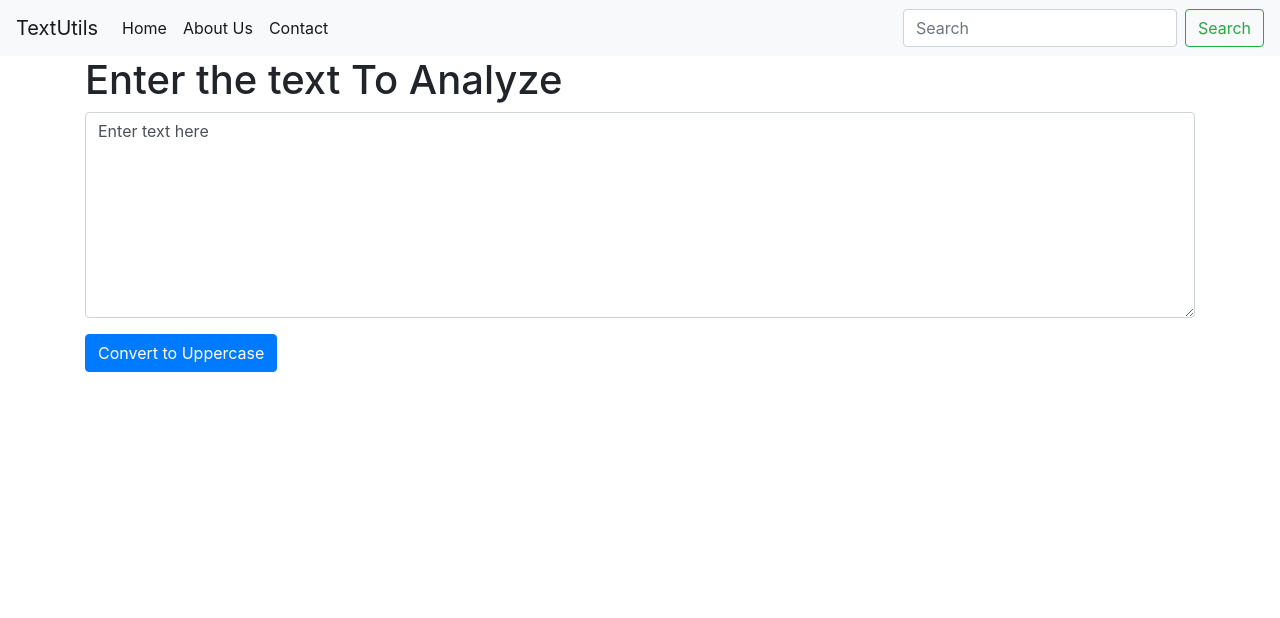
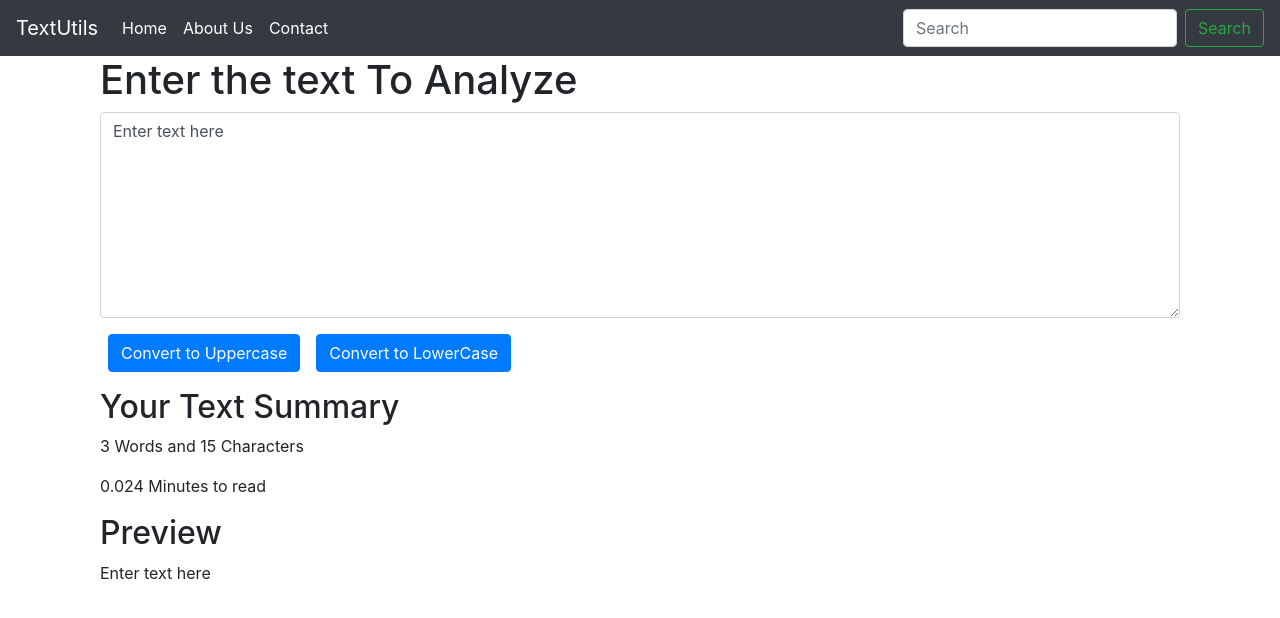
Before and after one commit to rajendrapacharne/React-Applications, a React (Create React App) app: page / in a window 1280 px wide. Shown: the top 618 px of the page. Built offline with nearby package versions, Linux system fonts and the light colour scheme.

Commit message:
adding ToLowerCase Button ,word count,characters

```diff
--- a/src/Components/NavBar.js
+++ b/src/Components/NavBar.js
@@ -3,7 +3,7 @@
 
 export default function NavBar(props) {
   return (
-    <nav className="navbar navbar-expand-lg navbar-light bg-light">
+    <nav className="navbar navbar-expand-lg navbar-dark bg-dark">
     <a className="navbar-brand" href="/">{props.title}</a>
     <button className="navbar-toggler" type="button" data-toggle="collapse" data-target="#navbarSupportedContent" aria-controls="navbarSupportedContent" aria-expanded="false" aria-label="Toggle navigation">
       <span className="navbar-toggler-icon"></span>
--- a/src/Components/TextForm.js
+++ b/src/Components/TextForm.js
@@ -6,19 +6,35 @@
         let newText=text.toUpperCase();
         setText(newText)
     }
+    const haddledclick=(event)=> {
+      console.log("Lowercase clicked Was Pressed")
+      let newText=text.toLowerCase();
+      setText(newText)
+  }
     const haddleOnChange=(event)=> {
         console.log("haddleOnChange ");
         setText(event.target.value)
     }
     const [text, setText] = useState( 'Enter text here');
   return (
-    <div>
-            <div className="mb-3">
-        < h1>{props.heading}</h1>
-        <textarea className="form-control" value={text} id='mybox' onChange={haddleOnChange} rows="8"></textarea>
+    <>
+      <div className='container'>
+              <div className="mb-3">
+          < h1>{props.heading}</h1>
+          <textarea className="form-control" value={text} id='mybox' onChange={haddleOnChange} rows="8"></textarea>
 
-        </div>
-        <button className="btn btn-primary"onClick={haddleupclick} > Convert to Uppercase </button>
-</div>
+          </div>
+          <button className="btn btn-primary mx-2"onClick={haddleupclick} > Convert to Uppercase </button>
+          <button className="btn btn-primary mx-2"onClick={haddledclick} > Convert to LowerCase </button>
+  </div>
+  <div className='container my-3'>
+    <h2>Your Text Summary</h2>
+    <p>{text.split(" ").length} Words and {text.length} Characters</p>
+    <p>{0.008 * text.split(" ").length} Minutes to read </p>
+    <h2>Preview</h2>
+    <p>{text}</p>
+    </div>
+  </>
+
   )
 }
```
